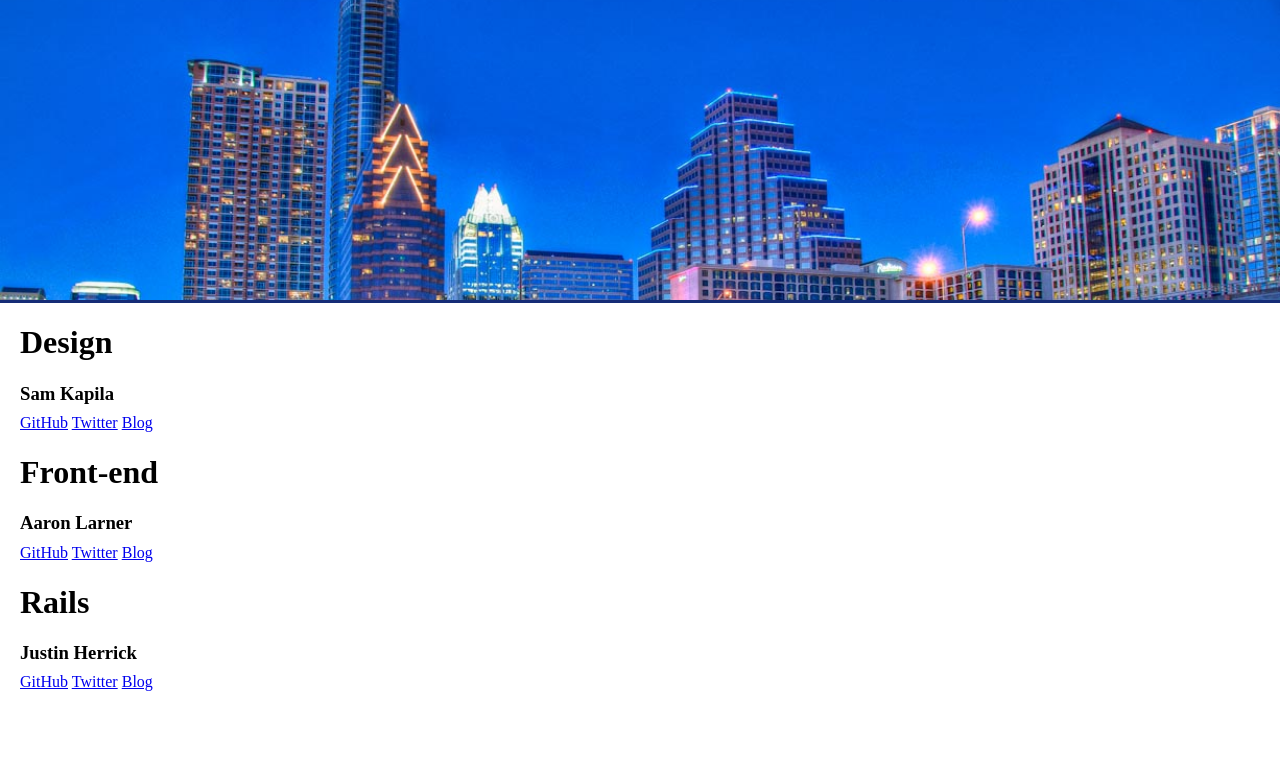
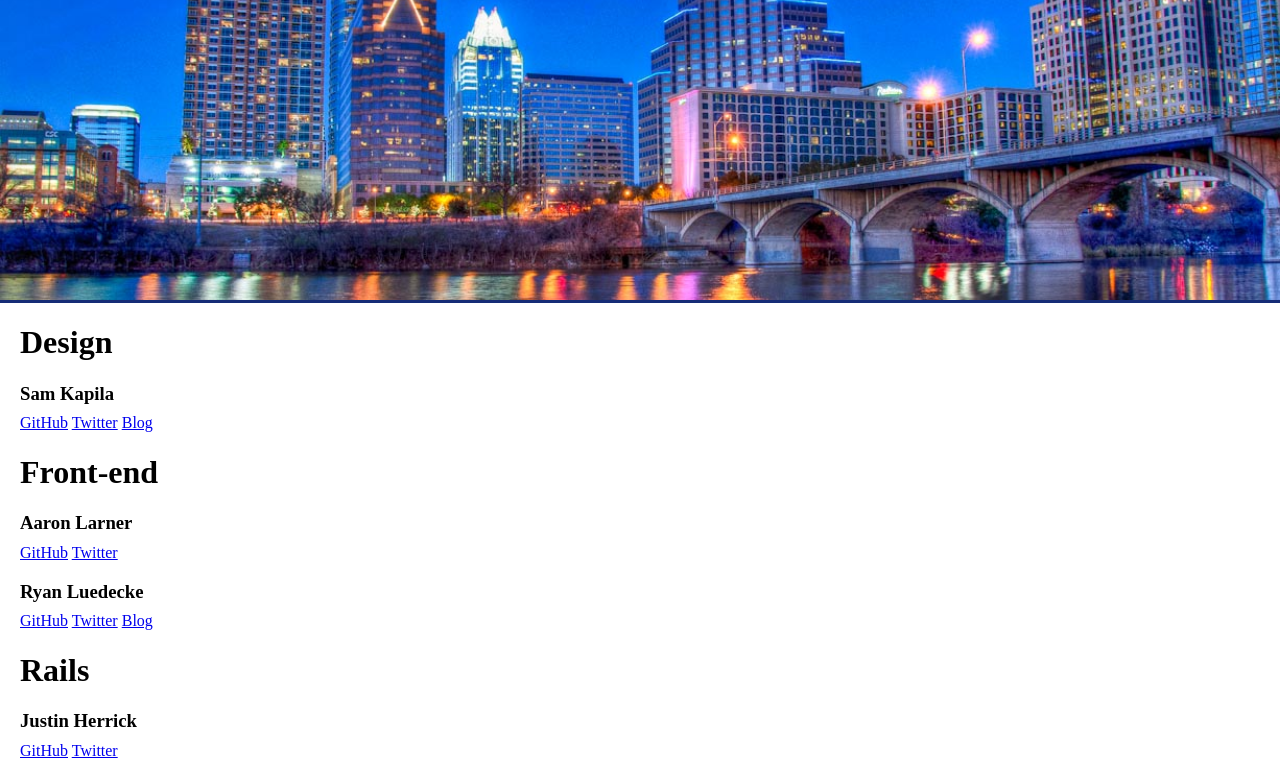
Before and after one commit to TIY-Austin-Front-End-Engineering/Austin-Students, a website: page index.html in a window 1280 px wide. Shown: the part 73-833 px from the top of the page. Before the commit the page ends 800 px from the top, so only its background shows below. Drawn offline with nearby package versions, Linux system fonts and the light colour scheme.

Commit message:
Add Ryan as a student and html tweaks

```diff
--- a/index.html
+++ b/index.html
@@ -35,10 +35,15 @@
 				<a href="http://twitter.com/alarner">Blog</a>
 			</div>
 		</section>
-		<section class="students front-end">
+		<section class="students front-end foo">
 			<h1>Front-end</h1>
 			<div class="student">
 				<h3>Aaron Larner</h1>
+				<a href="http://github.com/alarner">GitHub</a>
+				<a href="http://twitter.com/alarner">Twitter</a>
+			</div>
+			<div class="student">
+				<h3>Ryan Luedecke</h1>
 				<a href="http://github.com/alarner">GitHub</a>
 				<a href="http://twitter.com/alarner">Twitter</a>
 				<a href="http://twitter.com/alarner">Blog</a>
@@ -50,7 +55,6 @@
 				<h3>Justin Herrick</h1>
 				<a href="http://github.com/alarner">GitHub</a>
 				<a href="http://twitter.com/alarner">Twitter</a>
-				<a href="http://twitter.com/alarner">Blog</a>
 			</div>
 		</section>
 	</body>
```
